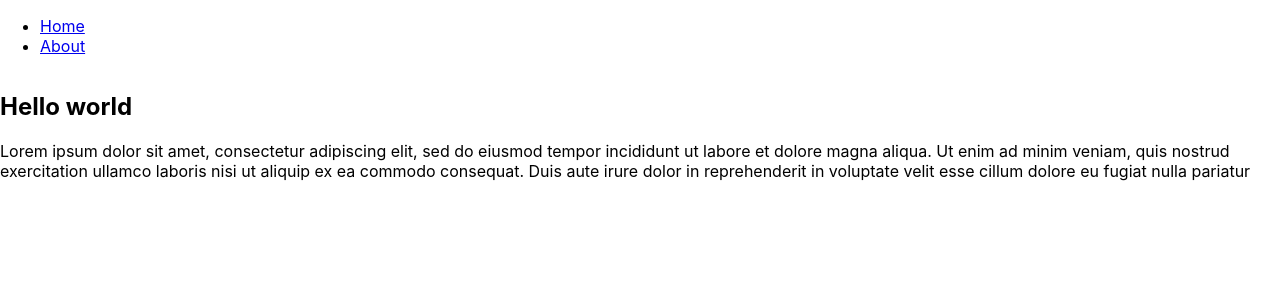
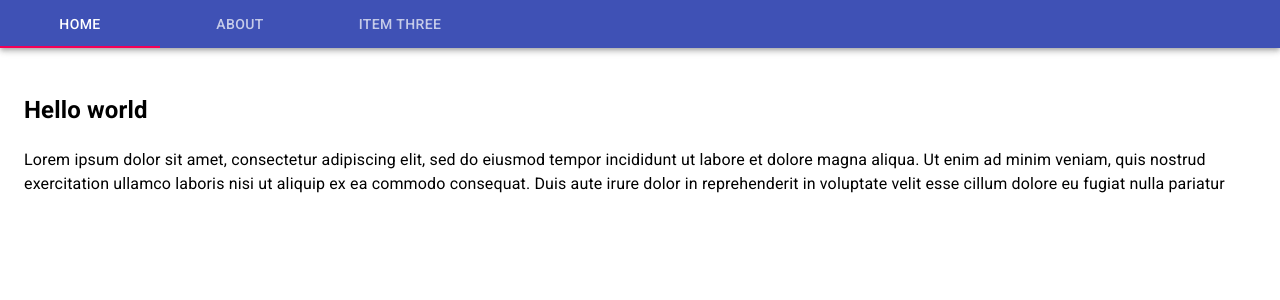
Before and after one commit to devstackio/gart.dev, a React (Create React App) app in the folder web/: page / in a window 1280 px wide. Shown: the top 300 px of the page. Built offline with nearby package versions, Linux system fonts and the light colour scheme.

Commit message:
added material ui for basic styling. nav updated to a basic list tab component. moved home and about components into tabbed navigation

```diff
--- a/web/package.json
+++ b/web/package.json
@@ -28,5 +28,9 @@
       "last 1 firefox version",
       "last 1 safari version"
     ]
+  },
+  "devDependencies": {
+    "@material-ui/core": "^4.4.3",
+    "@material-ui/icons": "^4.4.3"
   }
 }
--- a/web/public/index.html
+++ b/web/public/index.html
@@ -15,6 +15,7 @@
       user's mobile device or desktop. See https://developers.google.com/web/fundamentals/web-app-manifest/
     -->
     <link rel="manifest" href="%PUBLIC_URL%/manifest.json" />
+    <link rel="stylesheet" href="https://fonts.googleapis.com/css?family=Roboto:300,400,500,700&display=swap" />
     <!--
       Notice the use of %PUBLIC_URL% in the tags above.
       It will be replaced with the URL of the `public` folder during the build.
--- a/web/src/App.js
+++ b/web/src/App.js
@@ -1,8 +1,5 @@
 import React from 'react';
-import {Route} from 'react-router-dom'
 
-import Home from './component/Home'
-import About from './component/About'
 import Navigation from './component/Navigation'
 
 class App extends React.Component {
@@ -10,8 +7,6 @@ class App extends React.Component {
     return(
       <div>
         <Navigation />
-        <Route exact={true} path={'/'} component={Home} />
-        <Route exact={true} path={'/about'} component={About} />
       </div>
     )
   }
--- a/web/src/component/Navigation.js
+++ b/web/src/component/Navigation.js
@@ -1,25 +1,78 @@
 import React from 'react'
-import {Link} from 'react-router-dom'
+import PropTypes from 'prop-types'
+import { makeStyles } from '@material-ui/core/styles'
+import AppBar from '@material-ui/core/AppBar'
+import Tabs from '@material-ui/core/Tabs'
+import Tab from '@material-ui/core/Tab'
+import Typography from '@material-ui/core/Typography'
+import Box from '@material-ui/core/Box'
 
-const Navigation = ()=> {
+import Home from './Home'
+import About from './About'
+
+const TabPanel = props => {
+  const { children, value, index, ...other } = props
+
   return(
-    <nav className={'deep-purple darken-1'}>
-      <div className={"nav-wrapper"}>
-        <ul className={'left'}>
-          <li>
-            <Link to={'/'}>
-              <a className={'white-text'}>Home</a>
-            </Link>
-          </li>
-          <li>
-            <Link to={'/about'}>
-              <a className={'white-text'}>About</a>
-            </Link>
-          </li>
-        </ul>
-      </div>
-    </nav>
+    <Typography
+    component="div"
+    role="tabpanel"
+    hidden={value !== index}
+    id={`simple-tabpanel-${index}`}
+    aria-labelledby={`simple-tab-${index}`}
+    {...other}
+    >
+      <Box p={3}>{children}</Box>
+    </Typography>
   )
 }
 
-export default Navigation
+TabPanel.propTypes = {
+  children: PropTypes.node,
+  index: PropTypes.any.isRequired,
+  value: PropTypes.any.isRequired,
+}
+
+function allyProps(index) {
+  return {
+    id: `simple-tab-${index}`,
+    'aria-controls': `simple-tabpanel-${index}`,
+  }
+}
+
+const useStyles = makeStyles(theme => ({
+  root: {
+    flexGrow: 1,
+    backgroundColor: theme.palette.background.paper,
+  }
+}))
+
+export default function Navigation() {
+  const classes = useStyles()
+  const [value, setValue] = React.useState(0)
+
+  const handleChange = (event, newValue) => {
+    setValue(newValue)
+  }
+
+  return (
+    <div className={classes.root}>
+      <AppBar position="static">
+        <Tabs value={value} onChange={handleChange} aria-label="simple tabs example">
+          <Tab label="Home" {...allyProps(0)} />
+          <Tab label="About" {...allyProps(1)} />
+          <Tab label="Item Three" {...allyProps(2)} />
+        </Tabs>
+      </AppBar>
+      <TabPanel value={value} index={0}>
+        <Home />
+      </TabPanel>
+      <TabPanel value={value} index={1}>
+        <About />
+      </TabPanel>
+      <TabPanel value={value} index={2}>
+        Item Three
+      </TabPanel>
+    </div>
+  )
+}
--- a/web/src/index.js
+++ b/web/src/index.js
@@ -4,7 +4,7 @@ import './index.css';
 import App from './App';
 import * as serviceWorker from './serviceWorker';
 
-import {BrowserRouter as Router, Route, Link } from 'react-router-dom'
+import {BrowserRouter as Router } from 'react-router-dom'
 
 ReactDOM.render(
   <Router>
```
Also changed, not shown: 1 other file (tests, documents, lock files or other folders).
